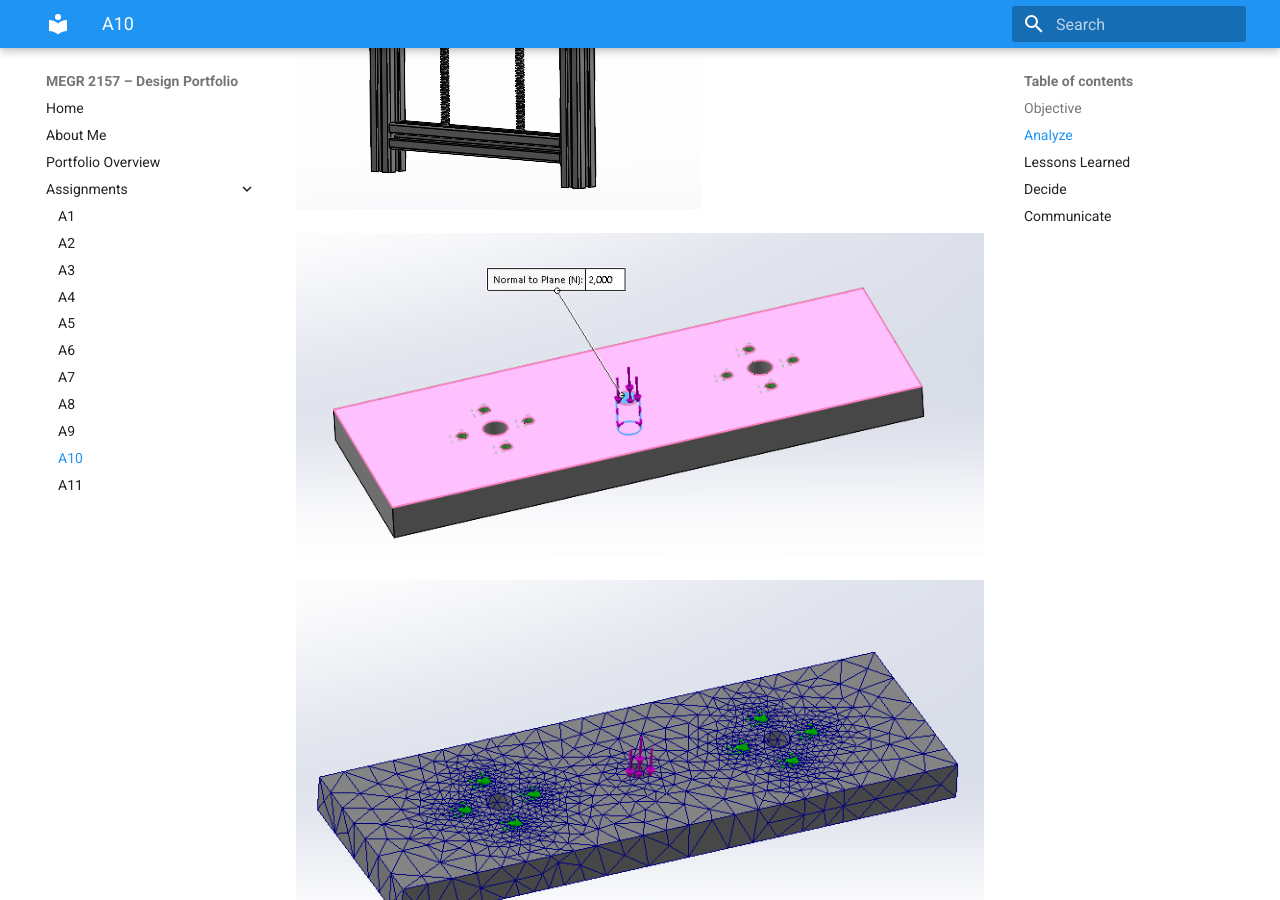
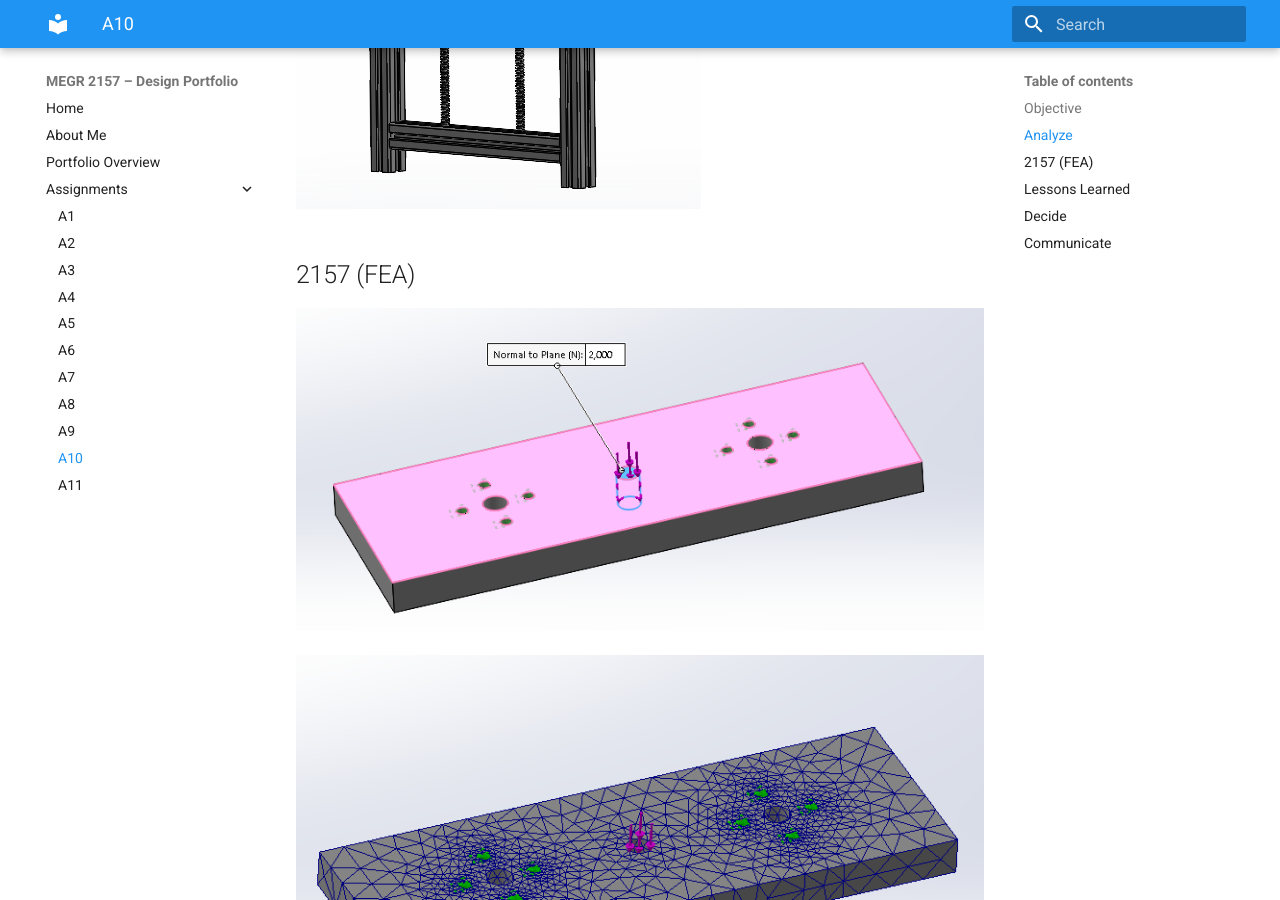
Before and after one commit to jcasillaspad/MEGR2157-Portfolio, an MkDocs documentation site: the page built from docs/assignments/A10/index.md, in a window 1280 px wide and 900 px high, scrolled down 9341 px. Built offline with MkDocs 1.6.1 and Material for MkDocs 9.7.7, drawn with Linux system fonts in a browser that asks for light colours.

Commit message:
Add section for 2157 (FEA) with images

```diff
--- a/docs/assignments/A10/index.md
+++ b/docs/assignments/A10/index.md
@@ -36,6 +36,8 @@ The objective of this assignment is to design a mechanically operated tensile te
 
 ![Frame assembly](Screenshot%202026-11-11%20220430.png)
 
+## 2157 (FEA)
+
 ![Applied load](Screenshot%202026-11-11%20221551.png)
 
 ![Crosshead mesh](Screenshot%202026-11-11%20221751.png)
```
